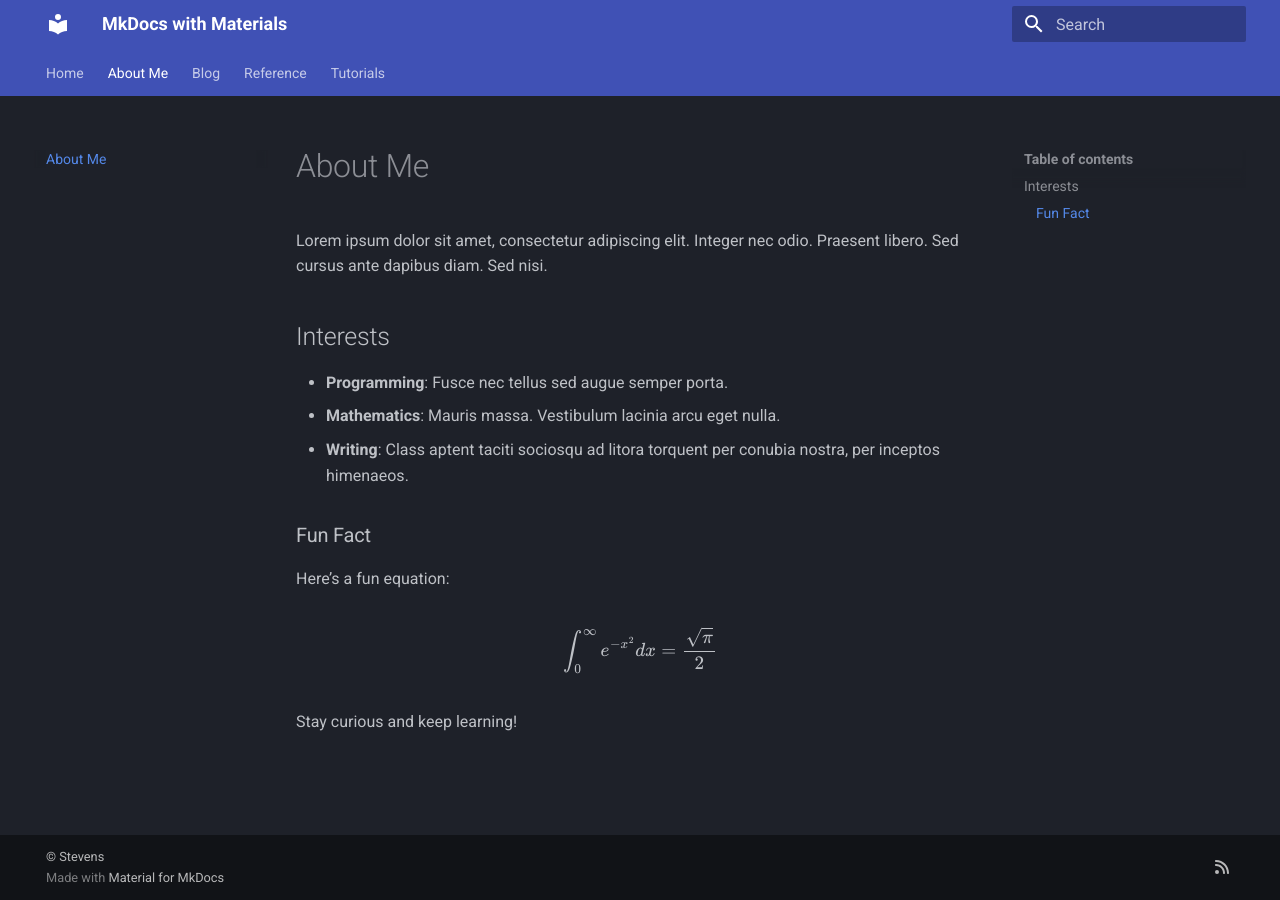
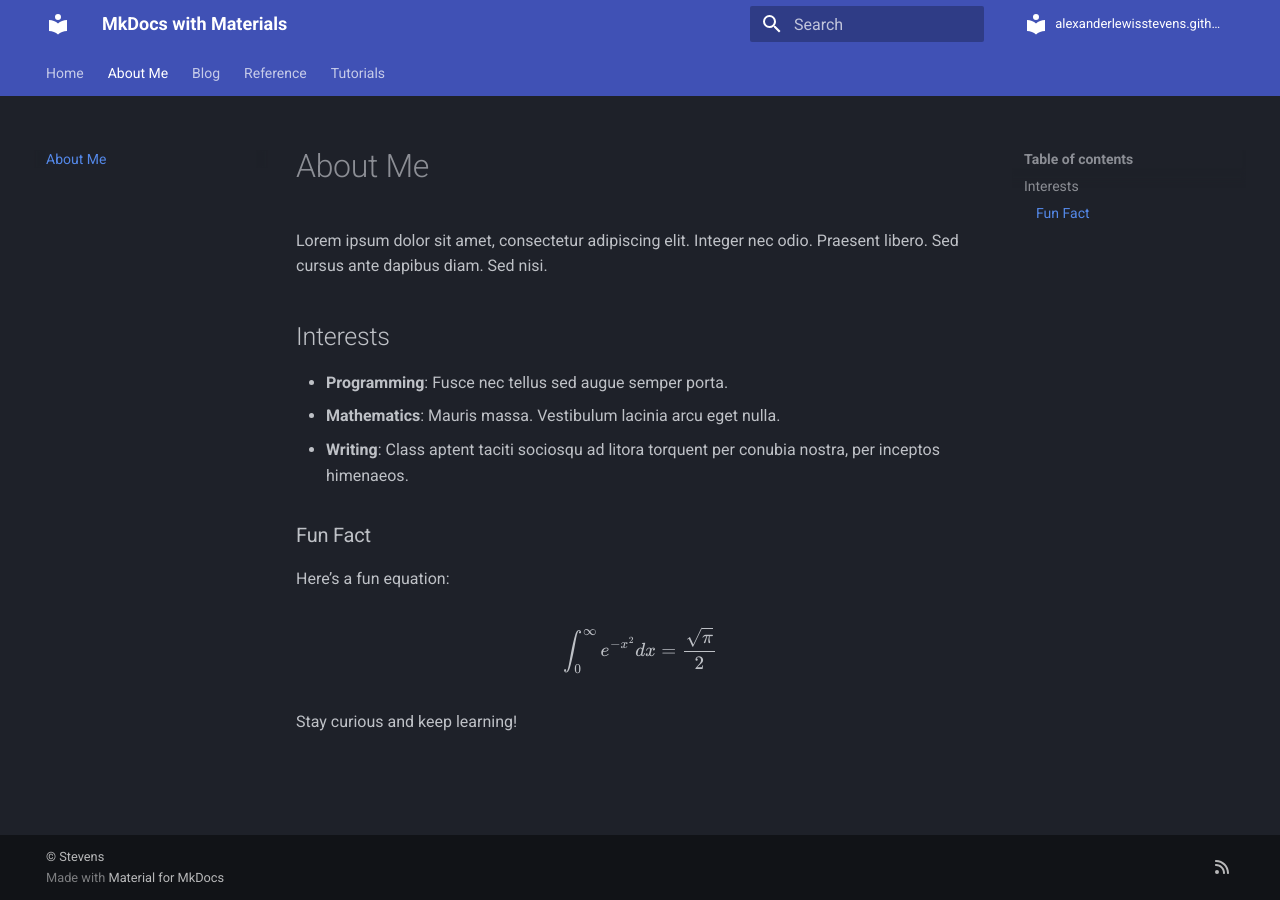
Before and after one commit to alexanderlewisstevens/alexanderlewisstevens.github.io, an MkDocs documentation site: the page built from docs/about.md, in a window 1280 px wide. Built offline with MkDocs 1.6.1 and Material for MkDocs 9.7.7, drawn with Linux system fonts in a browser that asks for light colours; comment, search, counter and statistics services are not loaded.

```diff
--- a/mkdocs.yml
+++ b/mkdocs.yml
@@ -75,10 +75,10 @@ docs_dir: docs/
 # | - https://www.mkdocs.org/user-guide/configuration/#edit_uri                                            |
 # |                                                                                                        |
 # +--------------------------------------------------------------------------------------------------------+
-# repo_name: Andre601/mkdocs-template
-# repo_url: https://github.com/Andre601/mkdocs-template
+repo_name: alexanderlewisstevens.github.io
+repo_url: https://github.com/alexanderlewisstevens/alexanderlewisstevens.github.io
 
-#edit_uri: tree/master/docs # Uncomment to define a different URI/URL for the "edit" option
+edit_uri: tree/master/docs # Uncomment to define a different URI/URL for the "edit" option
 
 # +--------------------------------------------------------------------------------------------------------+
 # |                                                                                                        |
```
Also changed, not shown: docs/blog/posts/.pages.
